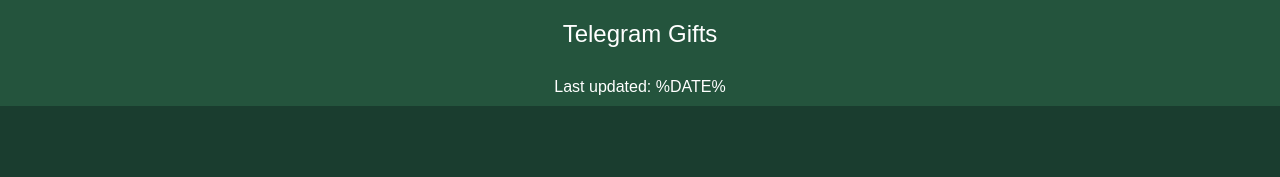
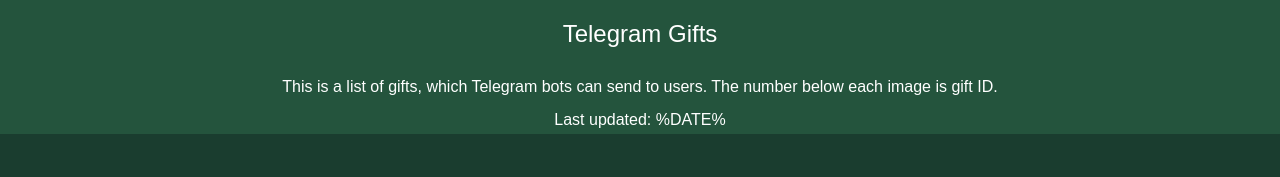
Before and after one commit to zerkalowin/GiftsTG, a plain HTML site: page web/index.html in a window 1280 px wide. Drawn offline with Linux system fonts and the light colour scheme; no server answers.

Commit message:
Updated description and styles

```diff
--- a/web/index.html
+++ b/web/index.html
@@ -8,6 +8,10 @@
 </head>
 <body>
 <header>Telegram Gifts</header>
+<div class="headersub">
+    This is a list of gifts, which Telegram bots can send to users.
+    The number below each image is gift ID.
+</div>
 <div class="headersub">Last updated: %DATE%</div>
 <div class="gallery" id="gallery"></div>
 
--- a/web/style.css
+++ b/web/style.css
@@ -17,7 +17,7 @@
     background-color: #24543d;
     padding: 10px;
     font-size: 16px;
-    margin-bottom: 20px;
+    padding-bottom: 5px;
 }
 
 .gallery {
```
